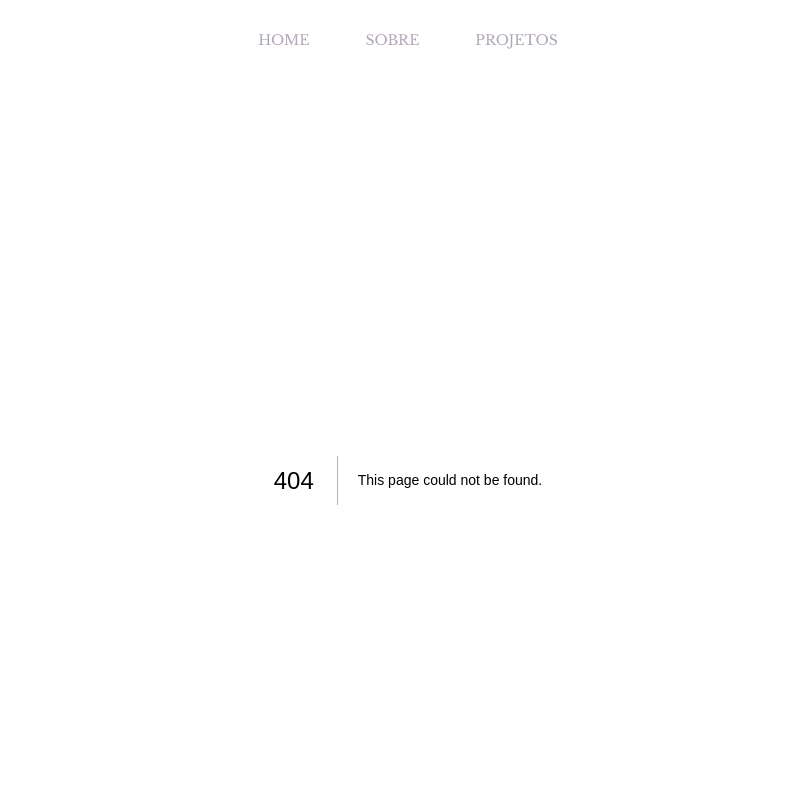
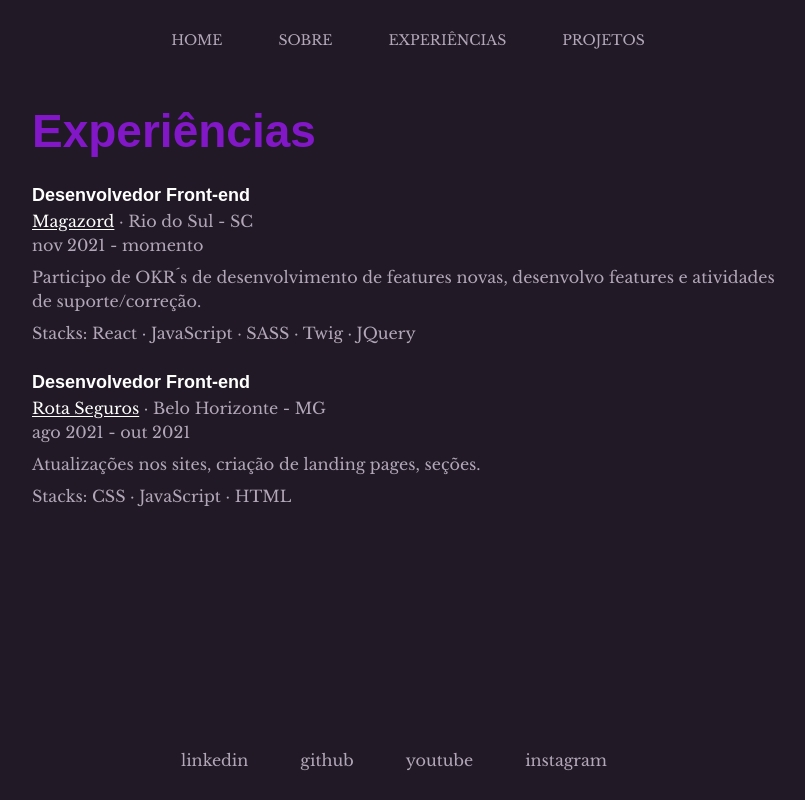
Before and after one commit to bzenky/bzenky.dev, a Next.js app: page /experiencias in a window 1280 px wide. Before the commit this address had no page. Shown: the top 800 px of the page, without its empty margins (232-1037 px from the left). Built offline with nearby package versions, Linux system fonts and the light colour scheme; a web font is replaced by a local one.

Commit message:
feat: experiencies

```diff
--- a/src/components/Header/index.tsx
+++ b/src/components/Header/index.tsx
@@ -8,10 +8,13 @@ export function Header() {
                 <Link href='/'>
                     HOME
                 </Link>
-                <Link href='/about'>
+                <Link href='/sobre'>
                     SOBRE
                 </Link>
-                <Link href='/projects'>
+                <Link href='/experiencias'>
+                    EXPERIÊNCIAS
+                </Link>
+                <Link href='/projetos'>
                     PROJETOS
                 </Link>
             </Nav>
--- a/src/components/Header/styles.ts
+++ b/src/components/Header/styles.ts
@@ -3,13 +3,15 @@ import styled from "styled-components"
 export const HeaderContainer = styled.header`
     display: flex;
     align-items: center;
+    justify-content: center;
     height: 80px;
-    justify-content: center;
+    padding: 10px 0;
 `
 
 export const Nav = styled.nav`
     display: flex;
     gap: 24px;
+    overflow: auto;
 
     a {
         padding: 12px 16px;
--- /dev/null
+++ b/src/pages/experiencias.tsx
@@ -0,0 +1,31 @@
+import { CareerItemWrapper, ExperienciesContainer } from "../../styles/pages/experiences";
+
+export default function Experiencias() {
+    return (
+        <ExperienciesContainer>
+            <h1>Experiências</h1>
+
+            <CareerItemWrapper>
+                <h3>Desenvolvedor Front-end</h3>
+                <div>
+                    <a href="https://www.magazord.com.br" target="_blank" rel="noreferrer">Magazord</a>
+                    <span> · Rio do Sul - SC</span>
+                </div>
+                <span>nov 2021 - momento</span>
+                <p>Participo de OKR´s de desenvolvimento de features novas, desenvolvo features e atividades de suporte/correção.</p>
+                <span>Stacks: React · JavaScript · SASS · Twig · JQuery</span>
+            </CareerItemWrapper>
+
+            <CareerItemWrapper>
+                <h3>Desenvolvedor Front-end</h3>
+                <div>
+                    <a href="https://www.rotaseguros.com.br" target="_blank" rel="noreferrer">Rota Seguros</a>
+                    <span> · Belo Horizonte - MG</span>
+                </div>
+                <span>ago 2021 - out 2021</span>
+                <p>Atualizações nos sites, criação de landing pages, seções.</p>
+                <span>Stacks: CSS · JavaScript · HTML</span>
+            </CareerItemWrapper>
+        </ExperienciesContainer>
+    )
+}
--- a/src/pages/projects.tsx
+++ b/src/pages/projetos.tsx
@@ -1,7 +1,7 @@
 import { ProjectContainer, ProjectsWrapper } from "../../styles/pages/projects"
 import { ProjectCard } from "../components/ProjectCard"
 
-export default function Projects() {
+export default function Projetos() {
     return (
         <ProjectContainer>
             <h1>Projetos</h1>
--- a/styles/global.ts
+++ b/styles/global.ts
@@ -5,6 +5,21 @@ export const GlobalStyle = createGlobalStyle`
       margin: 0;
       padding: 0;
       box-sizing: border-box;
+      scrollbar-width: auto;
+      scrollbar-color: #8117c7 #ffffff;
+  }
+
+  *::-webkit-scrollbar {
+    width: 8px;
+  }
+
+  *::-webkit-scrollbar-track {
+    background: #211925;
+  }
+
+  *::-webkit-scrollbar-thumb {
+    background-color: #8f54a0;
+    border-radius: 8px;
   }
 
   body {
--- /dev/null
+++ b/styles/pages/experiences.ts
@@ -0,0 +1,40 @@
+import styled from "styled-components";
+
+export const ExperienciesContainer = styled.div`
+    padding: 24px;
+    max-width: 800px;
+    margin: 0 auto;
+    min-height: calc(100vh - 160px);
+
+    h1 {
+        font-size: 2.875rem;
+        color: #8117c7;
+    }
+`
+
+export const CareerItemWrapper = styled.div`
+    margin-top: 24px;
+    line-height: 1.5;
+    color: #B2A7B8;
+    font-size: 1rem;
+
+    h3 {
+        color: #FFF;
+        font-size: 1.125rem;
+    }
+
+    p {
+        margin: 8px 0;
+    }
+
+    a {
+        text-decoration: underline;
+        text-underline-offset: 2px;
+        color: #FFF;
+        transition: color 0.2s ease-in-out;
+
+        &:hover {
+            color: #3FFCE8;
+        }
+    }
+`
--- a/styles/pages/home.ts
+++ b/styles/pages/home.ts
@@ -1,7 +1,7 @@
 import styled from "styled-components"
 
 export const HomeContainer = styled.div`
-    max-width: 760px;
+    max-width: 800px;
     height: calc(100vh - 160px);
     margin: 0 auto;
 
```
Also changed, not shown: src/pages/about.tsx (deleted, +0 -41 lines), src/pages/sobre.tsx (added, +27 -0 lines), styles/pages/about.ts (+0 -25 lines).
